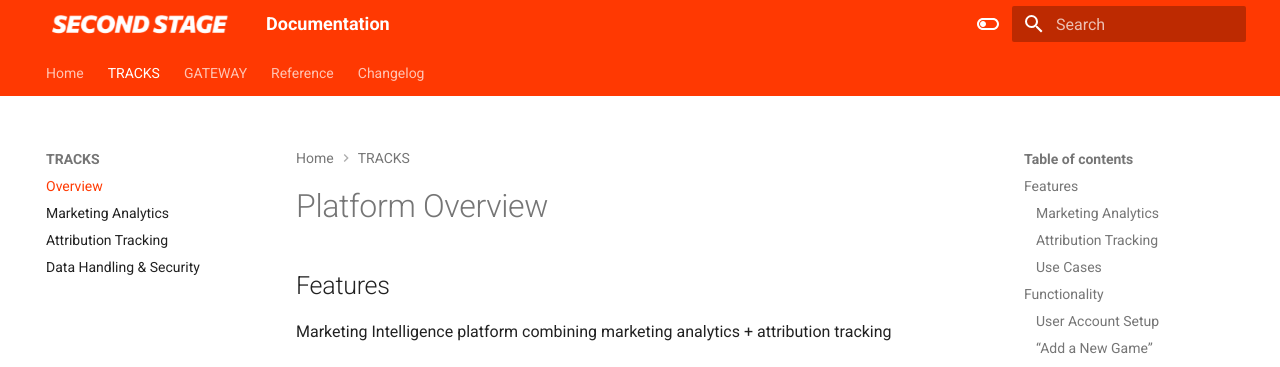
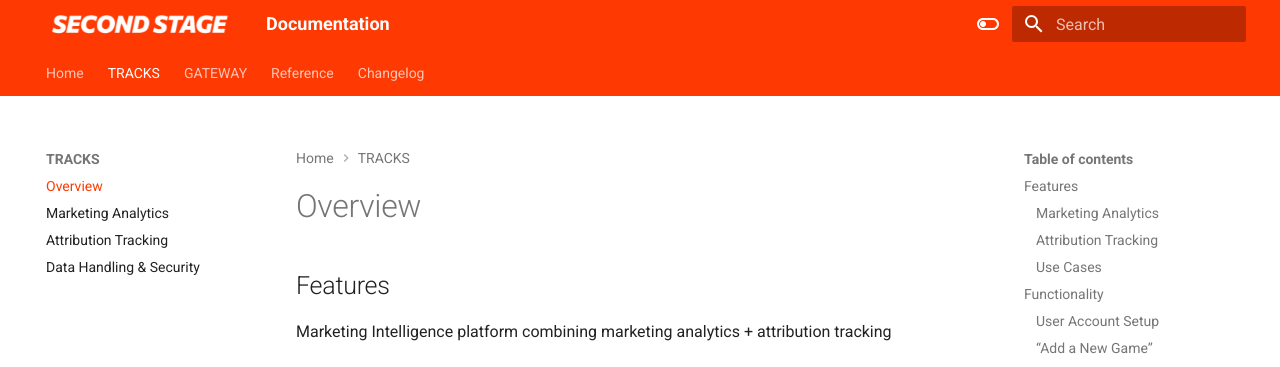
Before and after one commit to secondstage-io/tracks-documentation, an MkDocs documentation site: the page built from docs/tracks/overview.md, in a window 1280 px wide and 1139 px high. Shown: the top 367 px of the window. Built offline with MkDocs 1.6.1 and Material for MkDocs 9.7.7, drawn with Linux system fonts in a browser that asks for light colours.

Commit message:
Update overview.md
changed title

```diff
--- a/docs/tracks/overview.md
+++ b/docs/tracks/overview.md
@@ -1,4 +1,4 @@
-# Platform Overview
+# Overview
 
 ## Features
 
```
